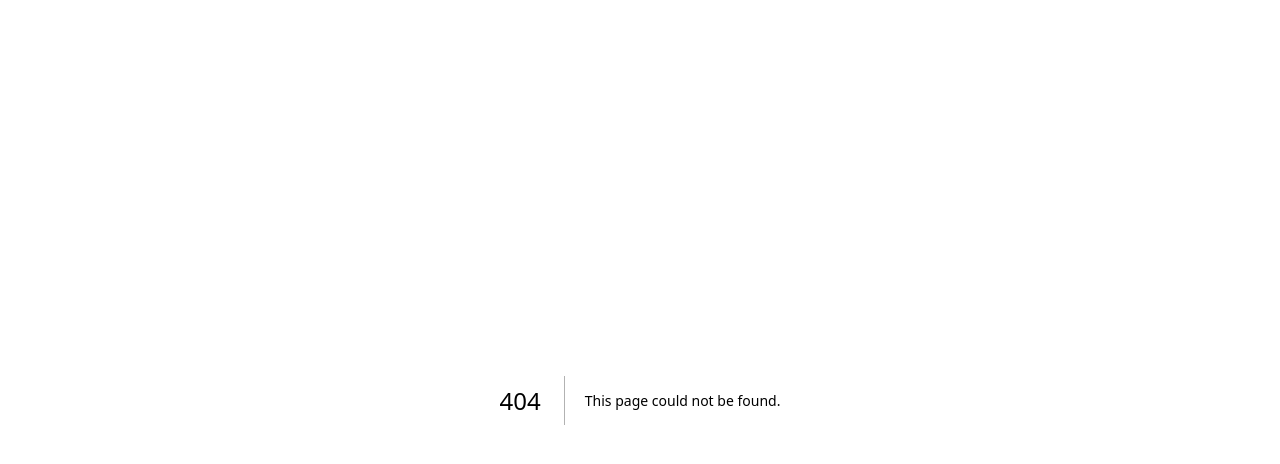
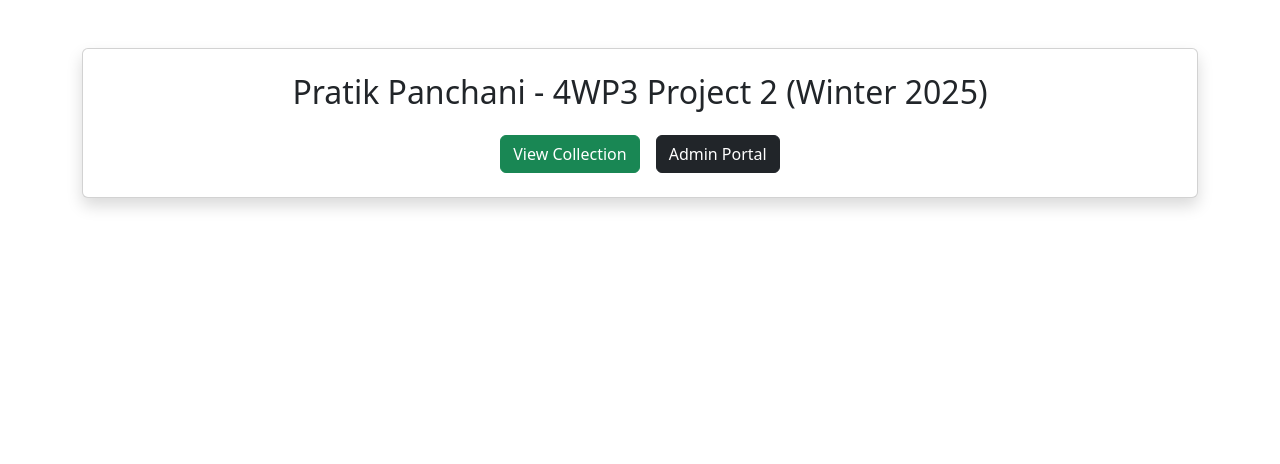
Before and after one commit to pratikpanchani/4wp3-project2, a Next.js app: page / in a window 1280 px wide. Before the commit this address had no page. Shown: the top 464 px of the page. Built offline with nearby package versions, Linux system fonts and the light colour scheme.

Commit message:
Create movie api url fix and landing page additions

```diff
--- a/app/actions.js
+++ b/app/actions.js
@@ -25,7 +25,7 @@ export async function createMovie(formData) {
     movie_rating: Number(formData.get('movie_rating')),
   };
 
-  await fetch(API_BASE_URL, {
+  await fetch(API_URL, {
     method: 'POST',
     headers: { 'Content-Type': 'application/json' },
     body: JSON.stringify(newMovie),
--- a/app/admin/page.js
+++ b/app/admin/page.js
@@ -14,6 +14,9 @@ export default async function AdminPage() {
   return (
     <div className="container mt-5">
       <div className="d-flex justify-content-between align-items-center mb-4">
+      <Link href="/" className="btn btn-outline-secondary">
+          Back to Home
+        </Link>
         <h1 className="mb-0">Admin - Manage Movies</h1>
         <Link href="/admin/create" className="btn btn-primary">
           Create New Movie
--- a/app/collection/page.js
+++ b/app/collection/page.js
@@ -6,6 +6,9 @@ export default async function Collection() {
 
   return (
     <div className="container mt-4">
+            <Link href="/" className="btn btn-outline-secondary">
+          Back to Home
+        </Link>
       <h2 className="mb-3">Movie Collection</h2>
       <div className="list-group">
         {movies.length === 0 && (
--- /dev/null
+++ b/app/page.js
@@ -0,0 +1,19 @@
+import Link from "next/link";
+
+export default async function Posts() {
+  return (
+    <div className="container mt-5 text-center">
+      <div className="card p-4 shadow">
+        <h2 className="mb-4">Pratik Panchani - 4WP3 Project 2 (Winter 2025)</h2>
+        <div className="d-flex justify-content-center gap-3">
+          <Link href="/collection" className="btn btn-success">
+            View Collection
+          </Link>
+          <Link href="/admin" className="btn btn-dark">
+            Admin Portal
+          </Link>
+        </div>
+      </div>
+    </div>
+  );
+}
```
